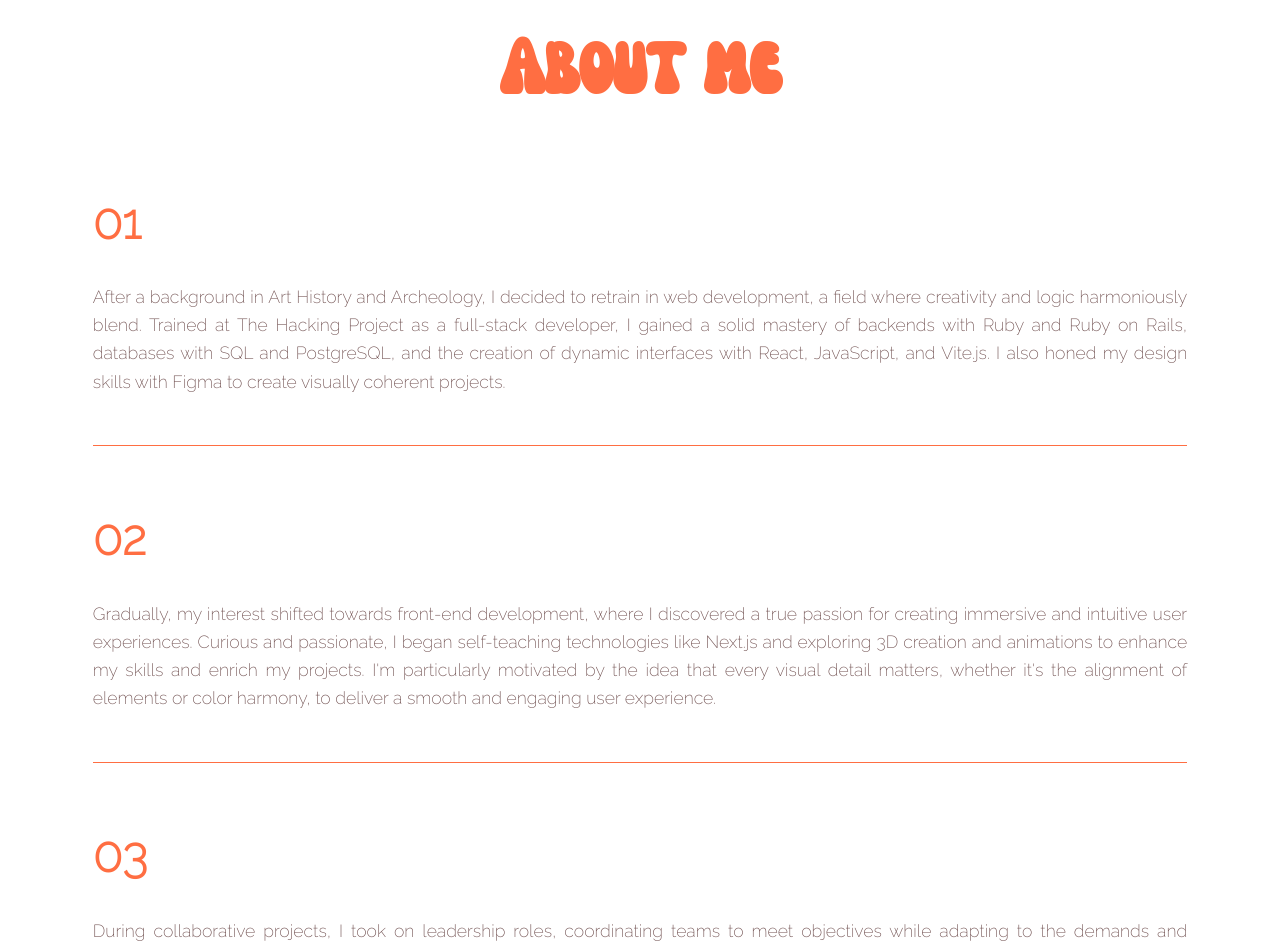
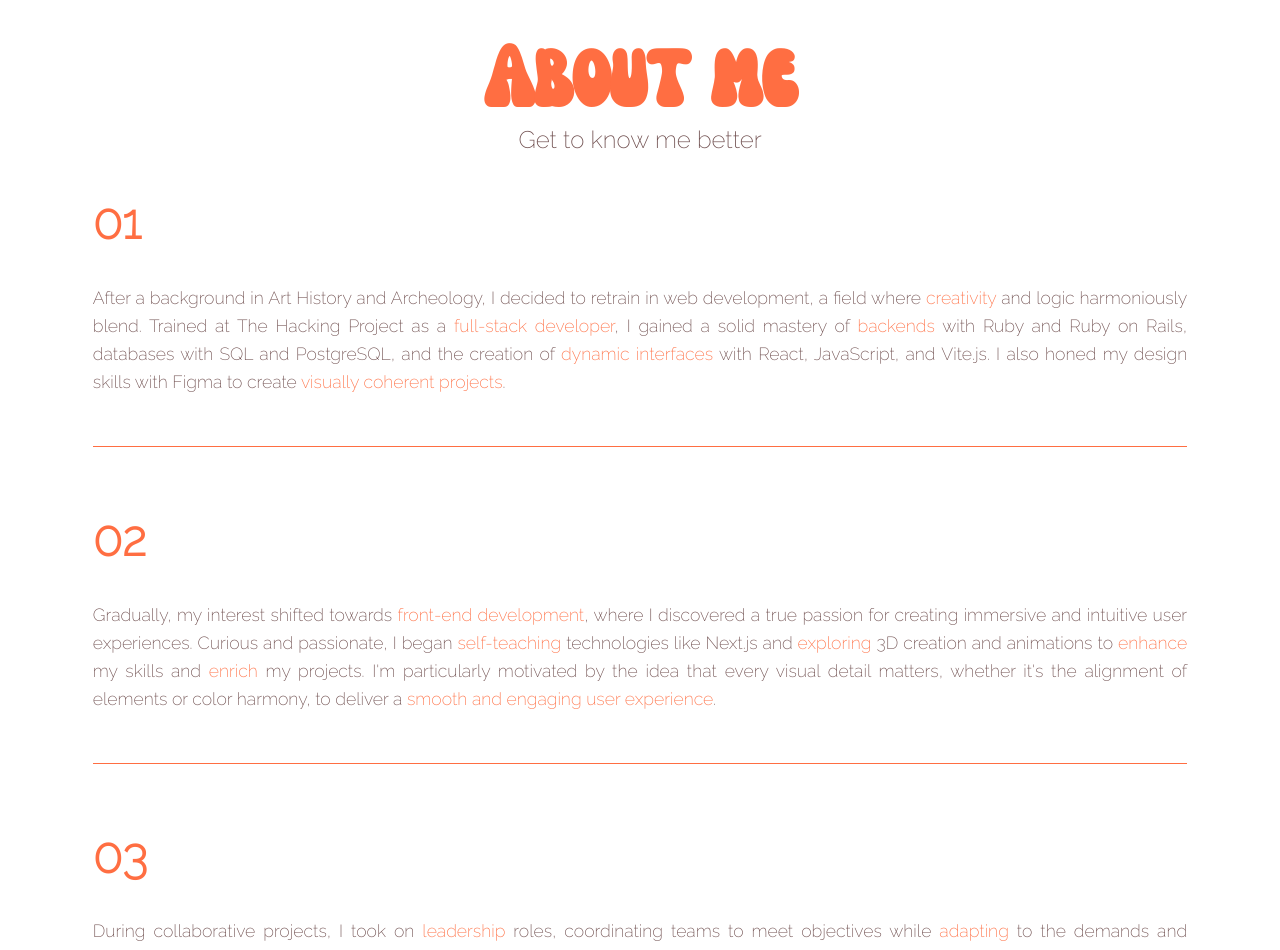
Before and after one commit to Gambizzz/portfolio-2024, a Next.js app: page / in a window 1280 px wide. Shown: the part 900-1850 px from the top of the page. Built offline with nearby package versions, Linux system fonts and the light colour scheme.

Commit message:
création section projects OK

```diff
--- a/i18n.js
+++ b/i18n.js
@@ -8,13 +8,17 @@ const resources = {
       About: "About",
       Projects: "Projects",
 
-      About_title: "About me",
-      section_01: "After a background in Art History and Archeology, I decided to retrain in web development, a field where creativity and logic harmoniously blend. Trained at The Hacking Project as a full-stack developer, I gained a solid mastery of backends with Ruby and Ruby on Rails, databases with SQL and PostgreSQL, and the creation of dynamic interfaces with React, JavaScript, and Vite.js. I also honed my design skills with Figma to create visually coherent projects.",
-      section_02: "Gradually, my interest shifted towards front-end development, where I discovered a true passion for creating immersive and intuitive user experiences. Curious and passionate, I began self-teaching technologies like Next.js and exploring 3D creation and animations to enhance my skills and enrich my projects. I'm particularly motivated by the idea that every visual detail matters, whether it's the alignment of elements or color harmony, to deliver a smooth and engaging user experience.",
-      section_03: "During collaborative projects, I took on leadership roles, coordinating teams to meet objectives while adapting to the demands and constraints of each project. I demonstrated great responsiveness to technical challenges and a keen eye for detail, allowing me to solve complex problems while ensuring the quality of the final result. My autonomy, coupled with strong motivation, enables me to quickly integrate into different environments and provide creative and efficient solutions.",
-      section_04: "Driven by a constant desire to improve, I am determined to continue innovating in my projects, always seeking the perfect balance between design and performance. My versatility, team spirit, and thirst for learning are valuable assets to contribute meaningfully to a development team.",
+      about_title: "About me",
+      about_line: "Get to know me better",
+      section_01: "After a background in Art History and Archeology, I decided to retrain in web development, a field where <span style='color:rgb(255, 110, 66)'>creativity</span> and logic harmoniously blend. Trained at The Hacking Project as a <span style='color:rgb(255, 110, 66)'>full-stack developer</span>, I gained a solid mastery of <span style='color:rgb(255, 110, 66)'>backends</span> with Ruby and Ruby on Rails, databases with SQL and PostgreSQL, and the creation of <span style='color:rgb(255, 110, 66)'>dynamic interfaces</span> with React, JavaScript, and Vite.js. I also honed my design skills with Figma to create <span style='color:rgb(255, 110, 66)'>visually coherent projects</span>.",
+      section_02: "Gradually, my interest shifted towards <span style='color:rgb(255, 110, 66)'>front-end development</span>, where I discovered a true passion for creating immersive and intuitive user experiences. Curious and passionate, I began <span style='color:rgb(255, 110, 66)'>self-teaching</span> technologies like Next.js and <span style='color:rgb(255, 110, 66)'>exploring</span> 3D creation and animations to <span style='color:rgb(255, 110, 66)'>enhance</span> my skills and <span style='color:rgb(255, 110, 66)'>enrich</span> my projects. I'm particularly motivated by the idea that every visual detail matters, whether it's the alignment of elements or color harmony, to deliver a <span style='color:rgb(255, 110, 66)'>smooth and engaging user experience</span>.",
+      section_03: "During collaborative projects, I took on <span style='color:rgb(255, 110, 66)'>leadership</span> roles, coordinating teams to meet objectives while <span style='color:rgb(255, 110, 66)'>adapting</span> to the demands and constraints of each project. I demonstrated great <span style='color:rgb(255, 110, 66)'>responsiveness</span> to technical challenges and a keen eye for detail, allowing me to <span style='color:rgb(255, 110, 66)'>solve</span> complex problems while ensuring the <span style='color:rgb(255, 110, 66)'>quality</span> of the final result. My <span style='color:rgb(255, 110, 66)'>autonomy</span>, coupled with strong <span style='color:rgb(255, 110, 66)'>motivation</span>, enables me to quickly integrate into different environments and provide <span style='color:rgb(255, 110, 66)'>creative and efficient</span> solutions.",
+      section_04: "Driven by a constant <span style='color:rgb(255, 110, 66)'>desire to improve</span>, I am determined to continue <span style='color:rgb(255, 110, 66)'>innovating</span> in my projects, always seeking the perfect balance between design and performance. My <span style='color:rgb(255, 110, 66)'>versatility</span>, <span style='color:rgb(255, 110, 66)'>team spirit</span>, and <span style='color:rgb(255, 110, 66)'>thirst for learning</span> are valuable <span style='color:rgb(255, 110, 66)'>assets</span> to contribute meaningfully to a development team.",
       french_cv: "French CV",
       english_cv: "English CV",
+
+      project_title: "Seleted works",
+      project_line: "Take a look at some of my projects",
 
 
 
@@ -29,13 +33,17 @@ const resources = {
       About: "À propos",
       Projects: "Projets",
 
-      About_title: "A propos de moi",
-      section_01: "Après un parcours en Histoire de l'art et Archéologie, j’ai choisi de me reconvertir dans le développement web, un domaine où se mêlent créativité et logique de manière harmonieuse. Formée chez The Hacking Project en tant que développeuse fullstack, j'ai acquis une solide maîtrise des backends avec Ruby et Ruby on Rails, des bases de données avec SQL et PostgreSQL, ainsi que la création d’interfaces dynamiques avec React, JavaScript et Vite.js. J’ai également affiné mes compétences en design avec Figma pour concevoir des projets visuellement cohérents.",
-      section_02: "Progressivement, mon intérêt s'est orienté vers le front-end, où j’ai découvert une véritable passion pour la création d’expériences utilisateurs immersives et intuitives. Curieuse et passionnée, j’ai commencé à explorer de manière autodidacte des technologies comme Next.js et à m'initier à la création 3D et aux animations, pour perfectionner mes compétences afin d’enrichir mes créations. Je suis particulièrement motivée par l'idée que chaque détail visuel compte, qu'il s'agisse de l’alignement des éléments ou de l'harmonie des couleurs, pour offrir une expérience utilisateur fluide et engageante.",
-      section_03: "Lors des projets collaboratifs, j’ai assumé des rôles de leader, coordonnant les équipes pour atteindre les objectifs tout en m'adaptant aux exigences et contraintes de chaque projet. J’ai démontré une grande réactivité face aux défis techniques et une attention particulière aux détails, ce qui me permet de résoudre des problématiques complexes tout en veillant à la qualité du rendu final. Mon autonomie, associée à une forte motivation, me permet de m'intégrer rapidement dans différents environnements et d’apporter des solutions créatives et efficaces.",
-      section_04: "Animée par une volonté constante de progresser, je suis déterminée à continuer à innover dans mes projets, toujours à la recherche d'une combinaison parfaite entre design et performance. Ma polyvalence, mon esprit d’équipe et ma soif d'apprentissage constituent des atouts précieux pour contribuer de manière significative à une équipe de développement.",
+      about_title: "A propos de moi",
+      about_line: "Apprenez à me connaitre",
+      section_01: "Après un parcours en Histoire de l'art et Archéologie, j’ai choisi de me reconvertir dans le développement web, un domaine où se mêlent <span style='color:rgb(255, 110, 66)'>créativité</span> et logique de manière harmonieuse. Formée chez The Hacking Project en tant que <span style='color:rgb(255, 110, 66)'>développeuse fullstack</span>, j'ai acquis une solide maîtrise des <span style='color:rgb(255, 110, 66)'>backends</span> avec Ruby et Ruby on Rails, des bases de données avec SQL et PostgreSQL, ainsi que la création d’<span style='color:rgb(255, 110, 66)'>interfaces dynamiques</span> avec React, JavaScript et Vite.js. J’ai également affiné mes compétences en design avec Figma pour concevoir des <span style='color:rgb(255, 110, 66)'>projets visuellement cohérents</span>.",
+      section_02: "Progressivement, mon intérêt s'est orienté vers le <span style='color:rgb(255, 110, 66)'>front-end</span>, où j’ai découvert une véritable passion pour la création d’expériences utilisateurs immersives et intuitives. Curieuse et passionnée, j’ai commencé à explorer de manière <span style='color:rgb(255, 110, 66)'>autodidacte</span> des technologies comme Next.js et à m'<span style='color:rgb(255, 110, 66)'>initier</span> à la création 3D et aux animations, pour <span style='color:rgb(255, 110, 66)'>perfectionner</span> mes compétences afin d’<span style='color:rgb(255, 110, 66)'>enrichir</span> mes créations. Je suis particulièrement motivée par l'idée que chaque détail visuel compte, qu'il s'agisse de l’alignement des éléments ou de l'harmonie des couleurs, pour offrir une <span style='color:rgb(255, 110, 66)'>expérience utilisateur fluide et engageante</span>.",
+      section_03: "Lors des projets collaboratifs, j’ai assumé des rôles de <span style='color:rgb(255, 110, 66)'>leader</span>, coordonnant les équipes pour atteindre les objectifs tout en m'<span style='color:rgb(255, 110, 66)'>adaptant</span> aux exigences et contraintes de chaque projet. J’ai démontré une grande <span style='color:rgb(255, 110, 66)'>réactivité</span> face aux défis techniques et une attention particulière aux détails, ce qui me permet de <span style='color:rgb(255, 110, 66)'>résoudre</span> des problématiques complexes tout en veillant à la <span style='color:rgb(255, 110, 66)'>qualité</span> du rendu final. Mon <span style='color:rgb(255, 110, 66)'>autonomie</span>, associée à une forte <span style='color:rgb(255, 110, 66)'>motivation</span>, me permet de m'intégrer rapidement dans différents environnements et d’apporter des solutions <span style='color:rgb(255, 110, 66)'>créatives et efficaces</span>.",
+      section_04: "Animée par une <span style='color:rgb(255, 110, 66)'>volonté constante de progresser</span>, je suis déterminée à continuer à <span style='color:rgb(255, 110, 66)'>innover</span> dans mes projets, toujours à la recherche d'une combinaison parfaite entre design et performance. Ma <span style='color:rgb(255, 110, 66)'>polyvalence</span>, mon <span style='color:rgb(255, 110, 66)'>esprit d’équipe</span> et ma <span style='color:rgb(255, 110, 66)'>soif d'apprentissage</span> constituent des <span style='color:rgb(255, 110, 66)'>atouts</span> précieux pour contribuer de manière significative à une équipe de développement.",
       french_cv: "CV français",
       english_cv: "CV anglais",
+
+      project_title: "Travaux choisis",
+      project_line: "Découvrez certains de mes projets",
 
 
 
--- a/src/components/About.jsx
+++ b/src/components/About.jsx
@@ -42,8 +42,9 @@ const About = () => {
 
   return (
     <section id="about" className={styles.about}>
-      <div className={styles.aboutTitle}>
-        <h1>{t('About_title')}</h1>
+      <div>
+        <h1 className={styles.aboutTitle}>{t('about_title')}</h1>
+        <p className={styles.aboutLine}>{t('about_line')}</p>
       </div>
       {sections.map((section, index) => (
         <div
@@ -52,7 +53,10 @@ const About = () => {
         >
           <div className={styles.sectionNumber}>{section.number}</div>
           <div className={styles.sectionContent}>
-            <p className={styles.sectionText}>{section.text}</p>
+            <p
+              className={styles.sectionText}
+              dangerouslySetInnerHTML={{ __html: section.text }}
+            />
           </div>
           {index < sections.length - 1 && <hr className={styles.separator} />}
         </div>
--- a/src/components/Projects.jsx
+++ b/src/components/Projects.jsx
@@ -1,10 +1,16 @@
 import React from 'react';
+import { useTranslation } from 'react-i18next';
 import styles from '../styles/components/Projects.module.scss';
 
 const Projects = () => {
+  const { t } = useTranslation();
 
   return (
     <section id="projects" className={styles.projects}>
+      <div>
+        <h1 className={styles.projectTitle}>{t('project_title')}</h1>
+        <p className={styles.projectLine}>{t('project_line')}</p>
+      </div>
 
     </section>
   );
--- a/src/styles/components/About.module.scss
+++ b/src/styles/components/About.module.scss
@@ -16,8 +16,16 @@
 
 .aboutTitle {
   font-family: 'Title', sans-serif;
-  font-size: 3rem;
+  font-size: 5rem;
   color: $nav-title-color;
+  margin-bottom: -2rem;
+}
+
+.aboutLine {
+  font-family: 'Raleway', sans-serif;
+  font-size: 1.5rem;
+  text-align: center;
+  color: $text-color;
 }
 
 .section {
--- a/src/styles/components/Projects.module.scss
+++ b/src/styles/components/Projects.module.scss
@@ -1,2 +1,27 @@
 @import url('https://fonts.googleapis.com/css2?family=Raleway:wght@200&display=swap');
 @import '../../styles/variables.scss';
+
+@font-face {
+  font-family: 'Title';
+  src: url('/fonts/Nectarine DEMO.ttf') format('truetype');
+}
+
+.projects {
+  font-family: 'Raleway', sans-serif;
+  width: 100%;
+  box-sizing: border-box;
+  cursor: none;
+}
+
+.projectTitle {
+  font-family: 'Title', sans-serif;
+  font-size: 5rem;
+  color: $nav-title-color;
+  margin-bottom: -2rem;
+}
+
+.projectLine {
+  font-size: 1.5rem;
+  text-align: center;
+  color: $text-color;
+}
```
Also changed, not shown: 1 other file (tests, documents, lock files or other folders).
